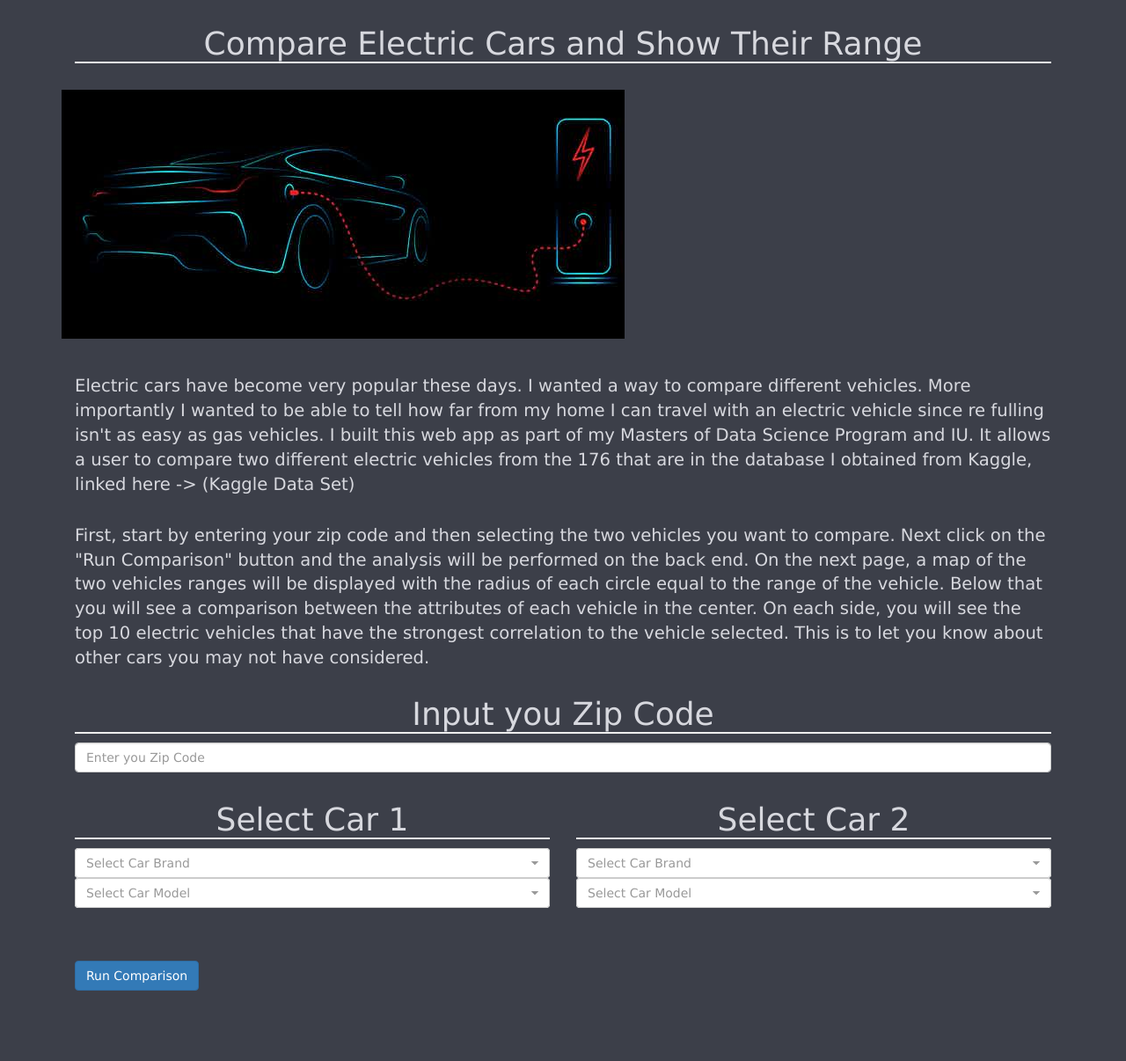
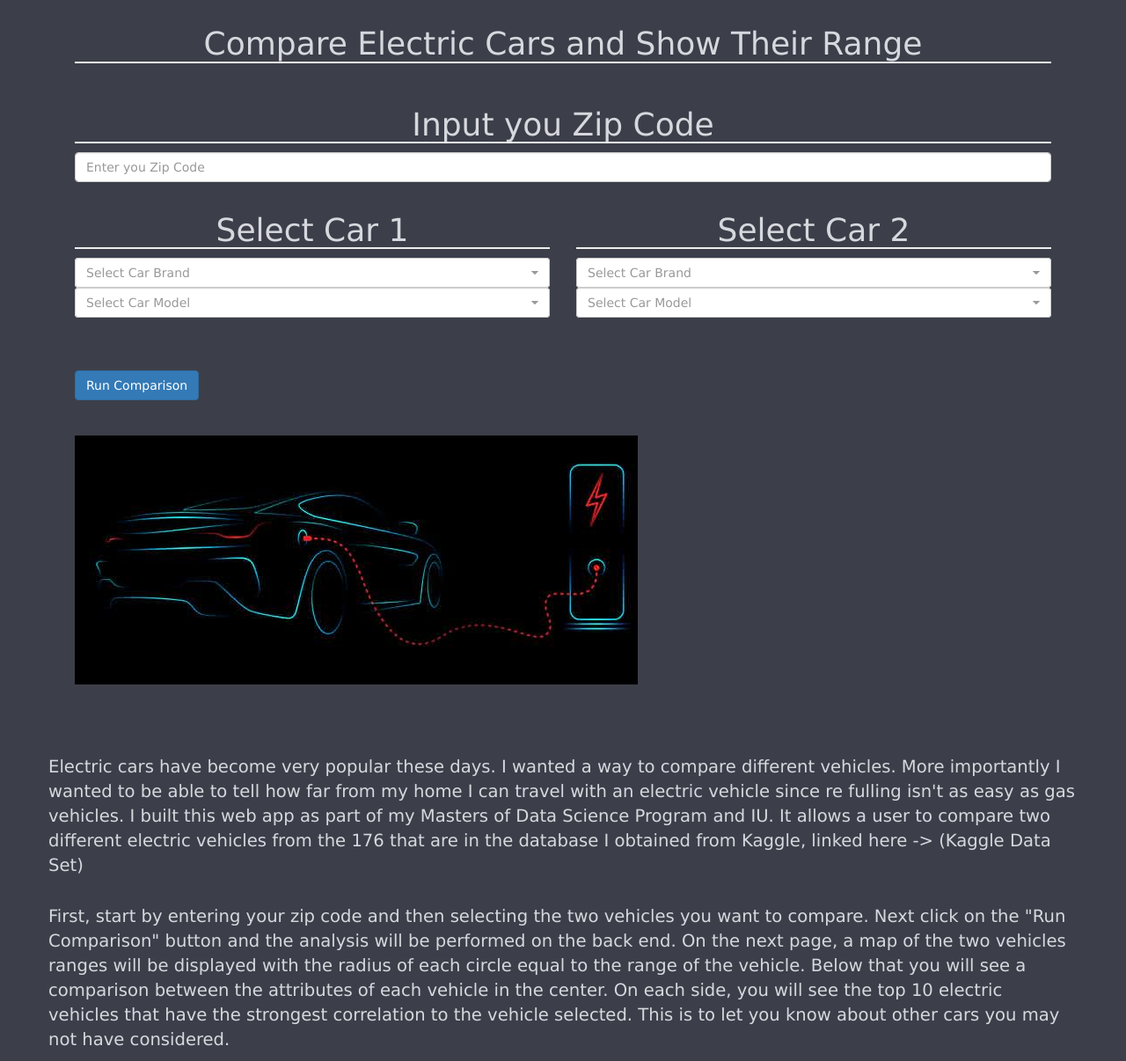
Before and after one commit to markadoucette/ecc, a Flask app: page / in a window 1280 px wide. Shown: the part 62-1268 px from the top of the page at 88% size. Before the commit the page ends 1188 px from the top, so only its background shows below. Run offline with Flask 2, Linux system fonts and the light colour scheme; some libraries are stand-ins or nearby versions.

Commit message:
updating location of menue

```diff
--- a/app/templates/public/index.html
+++ b/app/templates/public/index.html
@@ -9,16 +9,6 @@
       <div class="col-xs-12">
       <h1 align="center">Compare Electric Cars and Show Their Range </h1>
       <br>
-      <div class="row">
-      <img  src="{{ url_for('static', filename='img/electric_car2.jpeg') }}" alt="Artistic drawling of an electric vehicle">
-      </div>
-      <br>
-      <br>
-      <p>Electric cars have become very popular these days. I wanted a way to compare different vehicles. More importantly I wanted to be able to tell how far from my home I can travel with an electric vehicle since re fulling isn't as easy as gas vehicles. I built this web app  as part of my Masters of Data Science Program and IU. It allows a user to compare two different electric vehicles from the 176 that are in the database I obtained from Kaggle, linked here ->  <a href="https://www.kaggle.com/geoffnel/evs-one-electric-vehicle-dataset">(Kaggle Data Set)</a></p>
-      <br>
-      <p>
-      First, start by entering your zip code and then selecting the two vehicles you want to compare. Next click on the "Run Comparison" button and the analysis will be performed on the back end. On the next page, a map of the two vehicles ranges will be displayed with the radius of each circle equal to the range of the vehicle. Below that you will see a comparison between the attributes of each vehicle in the center. On each side, you will see the top 10 electric vehicles that have the strongest correlation to the vehicle selected. This is to let you know about other cars you may not have considered.
-      </p>
       </div>
       <br>
       <br>
@@ -61,6 +51,30 @@
   <button type="submit" class="btn btn-primary">Run Comparison</button>
   </div>
 </form>
+<br>
+<br>
+<div class="container">
+  <div class="row">
+      <div class="col-xs-12">
+      <img  src="{{ url_for('static', filename='img/electric_car2.jpeg') }}" alt="Artistic drawling of an electric vehicle">
+      </div>
+        <div class="row">
+    <br>
+    <br>
+      <br>
+        <br>
+    <p>Electric cars have become very popular these days. I wanted a way to compare different vehicles. More importantly I wanted to be able to tell how far from my home I can travel with an electric vehicle since re fulling isn't as easy as gas vehicles. I built this web app  as part of my Masters of Data Science Program and IU. It allows a user to compare two different electric vehicles from the 176 that are in the database I obtained from Kaggle, linked here ->  <a href="https://www.kaggle.com/geoffnel/evs-one-electric-vehicle-dataset">(Kaggle Data Set)</a></p>
+    <br>
+
+    <p>
+    First, start by entering your zip code and then selecting the two vehicles you want to compare. Next click on the "Run Comparison" button and the analysis will be performed on the back end. On the next page, a map of the two vehicles ranges will be displayed with the radius of each circle equal to the range of the vehicle. Below that you will see a comparison between the attributes of each vehicle in the center. On each side, you will see the top 10 electric vehicles that have the strongest correlation to the vehicle selected. This is to let you know about other cars you may not have considered.
+    </p>
+</div>
+    </div>
+</div>
+
+
+
 {% endblock %}
 {% block script %}
 <script src="https://cdnjs.cloudflare.com/ajax/libs/jquery/3.3.1/jquery.js"></script>
```
